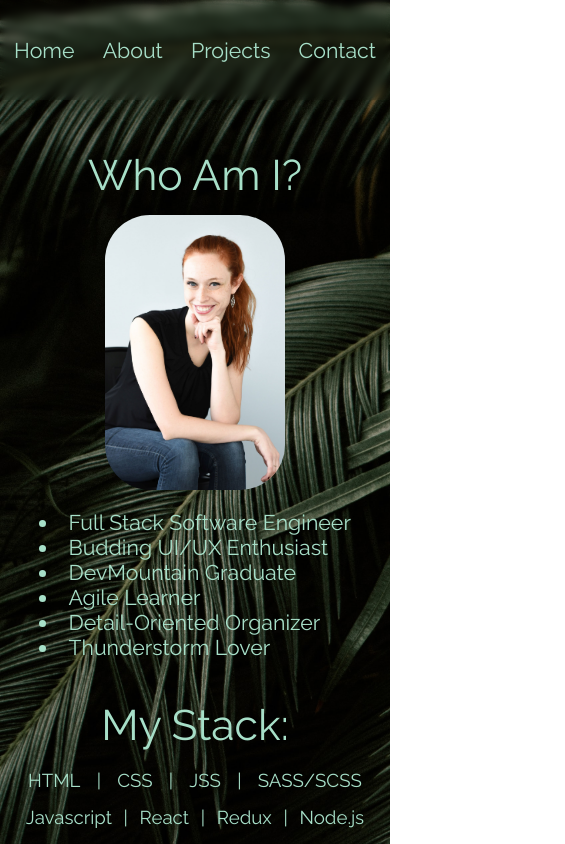
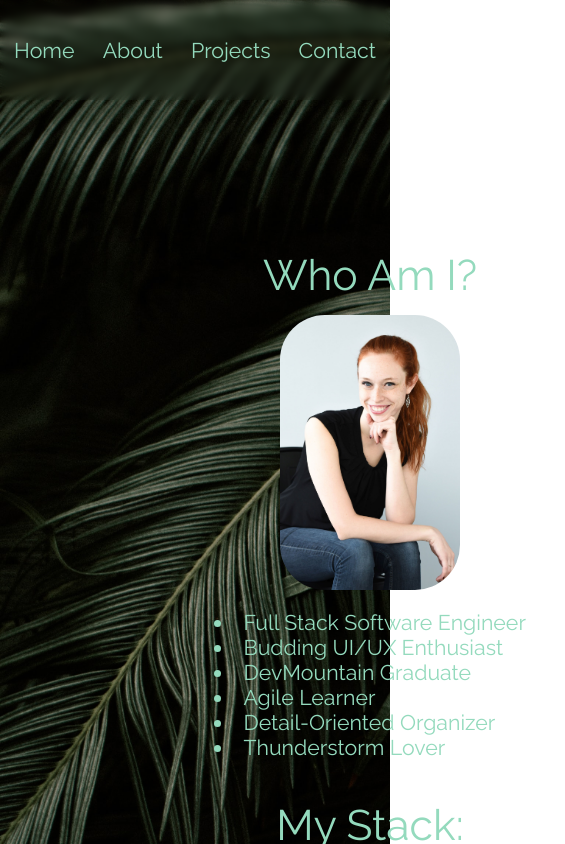
Before and after one commit to brookecm28/bcm-portfolio, a React (Create React App) app: page /contact in a window 390 px wide. Shown: the top 844 px of the page, 565 px wide, since content can reach past the window. Built offline with nearby package versions, Linux system fonts and the light colour scheme.

Commit message:
nav & projects responsive design work

```diff
--- a/src/App.css
+++ b/src/App.css
@@ -4,7 +4,7 @@
   font-family: 'Raleway', sans-serif !important;
   background-image: url("./assets/DarkPalms3.jpg");
   background-size: cover;
-  color: #a7dfc8;
+  color: #94dabd;
   min-height: 100vh;
 }
 
@@ -44,10 +44,11 @@ h3 {
   width: 175px !important;
   display: flex;
   flex-direction: column;
-  color: #a7dfc8;
+  color: #94dabd;
   /* border-right: 1pt solid #B7D1DA */
   font-family: 'Raleway', sans-serif;
   z-index: 3;
+  position: fixed;
 }
 
 .bar {
@@ -61,7 +62,7 @@ h3 {
 }
 
 .nav-link {
-  color: #a7dfc8;
+  color: #94dabd;
   text-decoration: none;
   width: fit-content;
   height: fit-content;
@@ -84,6 +85,7 @@ h3 {
 /* landing */
 .landing {
   min-width: calc(100vw - 175px);
+  margin-left: 175px;
   font-size: 24pt;
   font-weight: lighter;
 }
@@ -150,6 +152,7 @@ h3 {
 .about {
   min-width: calc(100vw - 175px);
   max-width: calc(100vw - 175px);
+  margin-left: 175px;
   display: flex;
   justify-content: center;
   align-items: center;
@@ -171,6 +174,10 @@ h3 {
 /* projects */
 .projects {
   min-width: calc(100vw - 175px);
+  margin-left: 175px;
+  display: flex;
+  flex-direction: column;
+  align-items: center;
 }
 
 .project-title {
@@ -183,16 +190,17 @@ h3 {
   font-size: 22pt;
   margin-top: 15px;
   margin-bottom: 15px;
-  color: #a7dfc8;
+  color: #94dabd;
 }
 
 .project-group {
   display: flex;
   flex-direction: column;
-  min-width: 1250px;
+  width: 1250px;
   justify-content: center;
   align-items: center;
-  margin-top: 40px;
+  margin-top: 30px;
+  margin-bottom:30px;
 }
 
 .logo {
@@ -210,6 +218,21 @@ h3 {
   flex-direction: column;
   align-items: flex-start;
   font-size: 15pt;
+  width: 1150px;
+}
+
+.dummy-acct {
+  display: flex;
+  justify-content: left;
+  min-width: 1150px;
+}
+
+.dummy-sub {
+  text-align: left;
+}
+
+.dummy-right {
+  margin-left: 25%;
 }
 
 .indent {
@@ -223,6 +246,7 @@ h3 {
   align-items: center;
   justify-content: center;
   min-width: calc(100vw - 175px);
+  margin-left: 175px;
 }
 
 .contact-info {
@@ -269,6 +293,23 @@ h3 {
   .about-me {
     width: 85%;
   }
+  .project-group {
+    width: 85%;
+  }
+  .project-list {
+    width: 80%;
+  }
+  .dummy-acct{
+    min-width: 100% !important;
+  }
+  .dummy-right {
+    margin-left: 15%;
+  }
+  li {
+    text-align: left;
+    text-indent: -28px;
+    padding-left: 28px;
+  }
 }
 
 @media (max-width: 1250px) {
@@ -277,6 +318,9 @@ h3 {
   }
   .headshot {
     height: 275px;
+  }
+  .dummy-right {
+    margin-left: 8%;
   }
 }
 
@@ -293,6 +337,7 @@ h3 {
   .stack {
     width: 95%;
   }
+
 }
 
 @media (max-width: 970px) {
@@ -367,7 +412,7 @@ h3 {
     margin: 0;
     width: 100%;
   }
-  .landing.projects.contact {
+  .landing {
     margin-top: 100px;
     z-index: 0;
     min-width: 100vw;
--- a/src/Components/Projects.js
+++ b/src/Components/Projects.js
@@ -38,12 +38,18 @@ function Projects() {
                 	<li>Property management website for making payments and submitting maintenance requests as a tenant</li>
                 	<li>Utilized for tracking tenant activity as a manager</li>
                 	<li>Conditional rendering determines what gets displayed and is dependent upon whether the user is a tenant or manager</li>
+                    <div className='dummy-acct'>
+                        <div className='dummy-sub'>
                             <li>Dummy tenant account login</li>
                             <li className='indent'>U: pika@pika.com</li>
                             <li className='indent'>P: Michael</li>
+                        </div>
+                        <div className='dummy-sub dummy-right'>
                             <li>Dummy manager account login</li>
                             <li className='indent'>U: manager@manager.com</li>
                             <li className='indent'>P: manager</li>
+                        </div>
+                    </div>
                 </div>
             </div>
             <div className='project-group'>
@@ -56,7 +62,7 @@ function Projects() {
                 <div className='project-list'>
                 	<li>Portfolio website built from the ground up with an emphasis on design and no template</li>
                 	<li>Responsive design built for both mobile and desktop viewing</li>
-                	<li>Continued education of new features while building</li>
+                	<li className='bottom-sub'>Continued education of new features while building</li>
                 </div>
             </div>
         </div>
```
Lines whose indentation alone changed are shown as unchanged.
